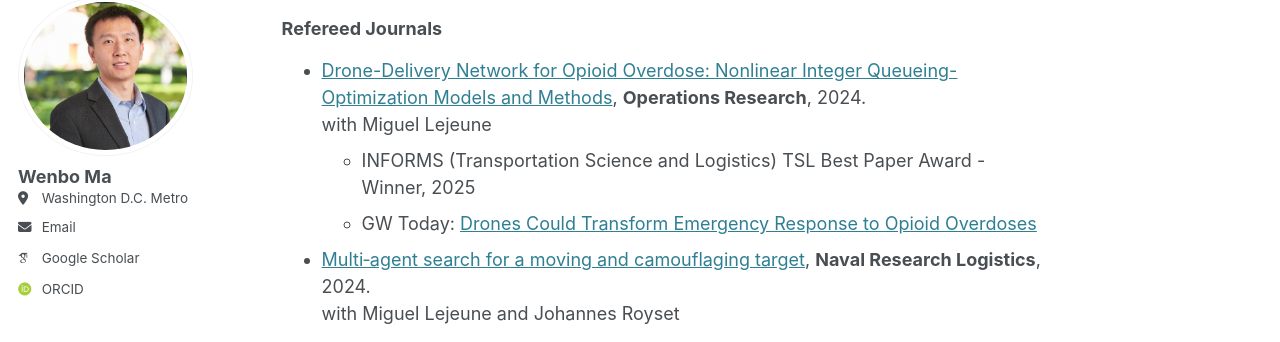
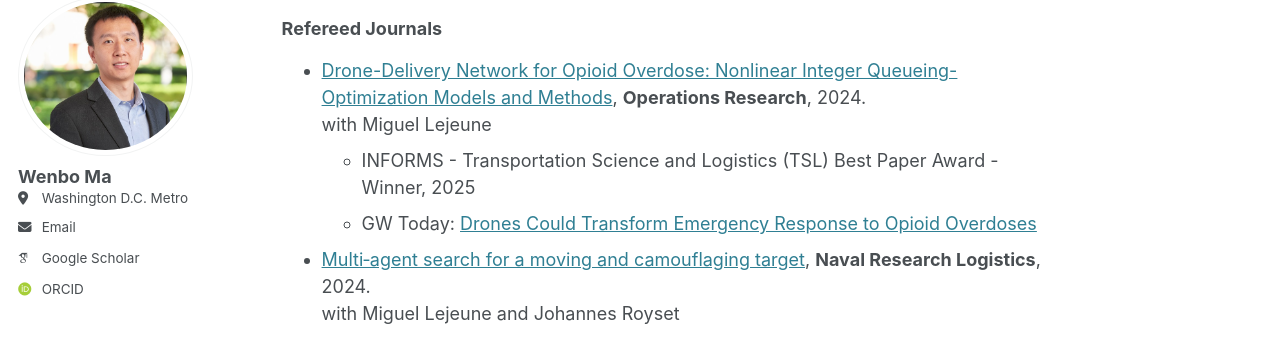
Before and after one commit to wenbo5565/wenbo5565.github.io, a Jekyll site: the page built from _pages/about.md, in a window 1280 px wide and 900 px high, scrolled down 1081 px. Shown: the part 110-452 px from the top of the window. Built offline with Jekyll 4.4.1, drawn with Linux system fonts in a browser that asks for light colours; some web fonts are replaced.

```diff
--- a/_pages/about.md
+++ b/_pages/about.md
@@ -26,7 +26,7 @@ Outside of work, I enjoy playing and watching sports — particularly tennis, sw
 ### Refereed Journals
 - [Drone-Delivery Network for Opioid Overdose: Nonlinear Integer Queueing-Optimization Models and Methods](https://pubsonline.informs.org/doi/10.1287/opre.2022.0489), **Operations Research**, 2024. \
    with Miguel Lejeune
-  - INFORMS (Transportation Science and Logistics) TSL Best Paper Award - Winner, 2025
+  - INFORMS - Transportation Science and Logistics (TSL) Best Paper Award - Winner, 2025
   - GW Today: [Drones Could Transform Emergency Response to Opioid Overdoses](https://gwtoday.gwu.edu/drones-could-transform-emergency-response-opioid-overdoses)
 
 - [Multi‐agent search for a moving and camouflaging target](https://onlinelibrary.wiley.com/doi/abs/10.1002/nav.22160), **Naval Research Logistics**, 2024. \
```
